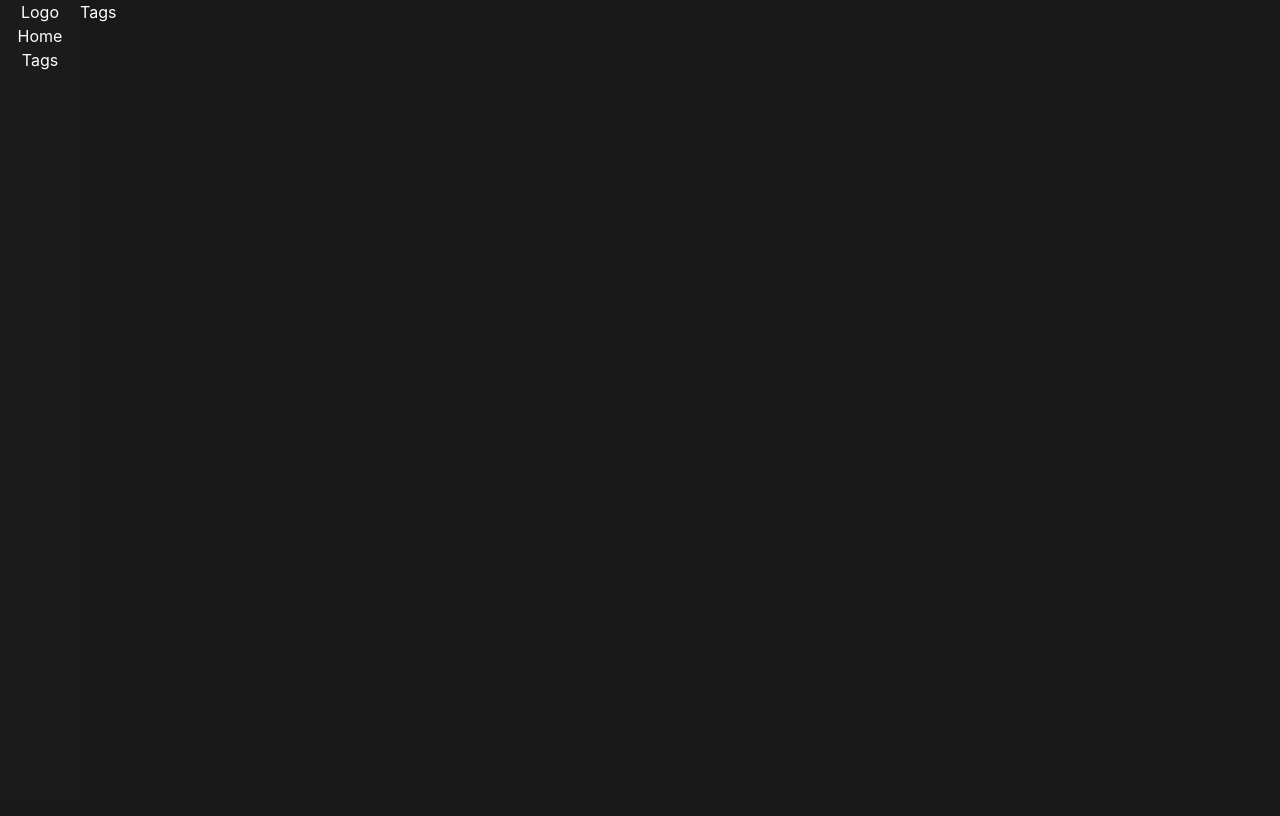
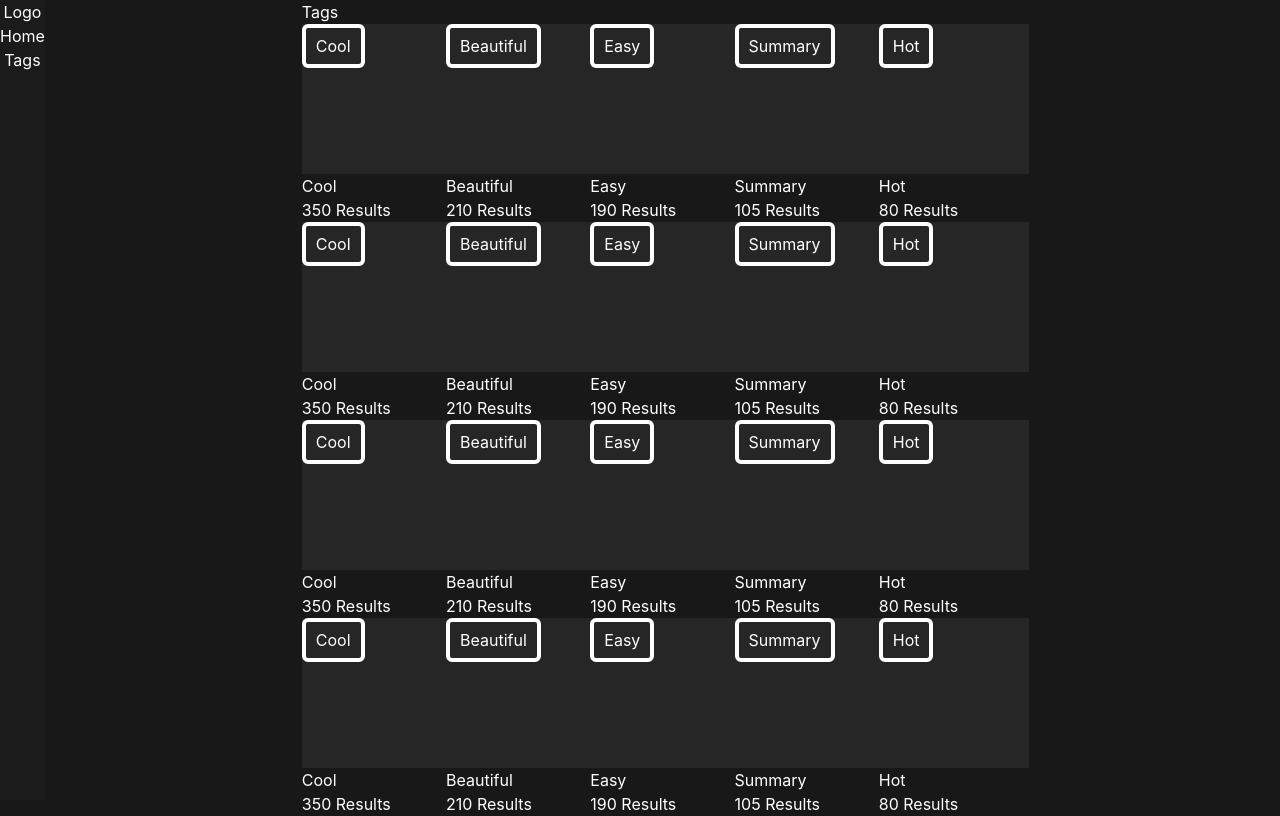
Before and after one commit to dickisujadi/aha, a React (Create React App) app: page /tags in a window 1280 px wide. Built offline with nearby package versions, Linux system fonts and the light colour scheme.

Commit message:
add tag, dummydata, and setup

```diff
--- a/src/pages/Home.tsx
+++ b/src/pages/Home.tsx
@@ -18,14 +18,6 @@ interface UserProps {
 
 export function Home() {
     const [activeTabIndex, setActiveTabIndex] = useState<number>(0)
-
-    const initalUsers : UserProps = {
-        total : 0,
-        totalPages : 0,
-        page : 0,
-        pageSize : 0,
-        data: []
-    }
 
     const [users, setUsers] = useState<User[]>([])
 
--- a/src/pages/Tags.tsx
+++ b/src/pages/Tags.tsx
@@ -1,5 +1,129 @@
+import { useEffect, useState } from "react";
+import { Tag } from "../typings";
+import TagCard from "../ui/TagCard";
+
 export function Tags() {
+
+    const dummyTags : Tag[] = [
+        {
+            id: 1,
+            name: 'Cool',
+            count: 350
+        },
+        {
+            id: 2,
+            name: 'Beautiful',
+            count: 210
+        },
+        {
+            id: 3,
+            name: 'Easy',
+            count: 190
+        },
+        {
+            id: 4,
+            name: 'Summary',
+            count: 105
+        },
+        {
+            id: 5,
+            name: 'Hot',
+            count: 80
+        },
+        {
+            id: 6,
+            name: 'Cool',
+            count: 350
+        },
+        {
+            id: 7,
+            name: 'Beautiful',
+            count: 210
+        },
+        {
+            id: 8,
+            name: 'Easy',
+            count: 190
+        },
+        {
+            id: 9,
+            name: 'Summary',
+            count: 105
+        },
+        {
+            id: 10,
+            name: 'Hot',
+            count: 80
+        },
+        {
+            id: 11,
+            name: 'Cool',
+            count: 350
+        },
+        {
+            id: 12,
+            name: 'Beautiful',
+            count: 210
+        },
+        {
+            id: 13,
+            name: 'Easy',
+            count: 190
+        },
+        {
+            id: 14,
+            name: 'Summary',
+            count: 105
+        },
+        {
+            id: 15,
+            name: 'Hot',
+            count: 80
+        },
+        {
+            id: 16,
+            name: 'Cool',
+            count: 350
+        },
+        {
+            id: 17,
+            name: 'Beautiful',
+            count: 210
+        },
+        {
+            id: 18,
+            name: 'Easy',
+            count: 190
+        },
+        {
+            id: 19,
+            name: 'Summary',
+            count: 105
+        },
+        {
+            id: 20,
+            name: 'Hot',
+            count: 80
+        }
+    ]
+
+    const [tags, setTags] = useState<Tag[]>([])
+
+    useEffect(() => {
+    }, [])
+
     return (
-        <h1>Tags</h1>
+        <div className="mx-[16.0625rem] flex flex-col">
+            <p className="text-left">Tags</p>
+            <div className="flex flex-row flex-wrap">
+
+                {dummyTags && dummyTags.length ? dummyTags.map(data => {
+                    return <div className="w-1/5 h-fit sm:w-1/5 md:w-1/5 lg:w-1/5 xl:w-1/5 2xl:w-1/5">
+                        <TagCard tag={data} key={data.id} />
+                    </div>
+                }): ''}
+            </div>
+
+        </div>
     )
 }
--- a/src/typings.d.ts
+++ b/src/typings.d.ts
@@ -5,3 +5,9 @@ export interface User {
     avater: string,
     isFollowing: boolean
 }
+
+export interface Tag {
+    id: number,
+    name: string,
+    count: number
+}
--- /dev/null
+++ b/src/ui/TagCard.tsx
@@ -0,0 +1,21 @@
+import { Tag } from "../typings";
+
+interface TagCardProps {
+    tag : Tag
+}
+
+function TagCard({ tag } : TagCardProps) {
+    return (
+        <div className="flex flex-col">
+            <div className="bg-[#262626] w-[9.375rem] h-[9.375rem]">
+                <div className="border-white border-4 rounded-md w-fit px-[0.625rem] leading-9 bottom-0">{tag.name}</div>
+            </div>
+            <div className="text-left">
+                <div>{tag.name}</div>
+                <div>{tag.count} Results</div>
+            </div>
+        </div>
+    )
+}
+
+export default TagCard;
```
